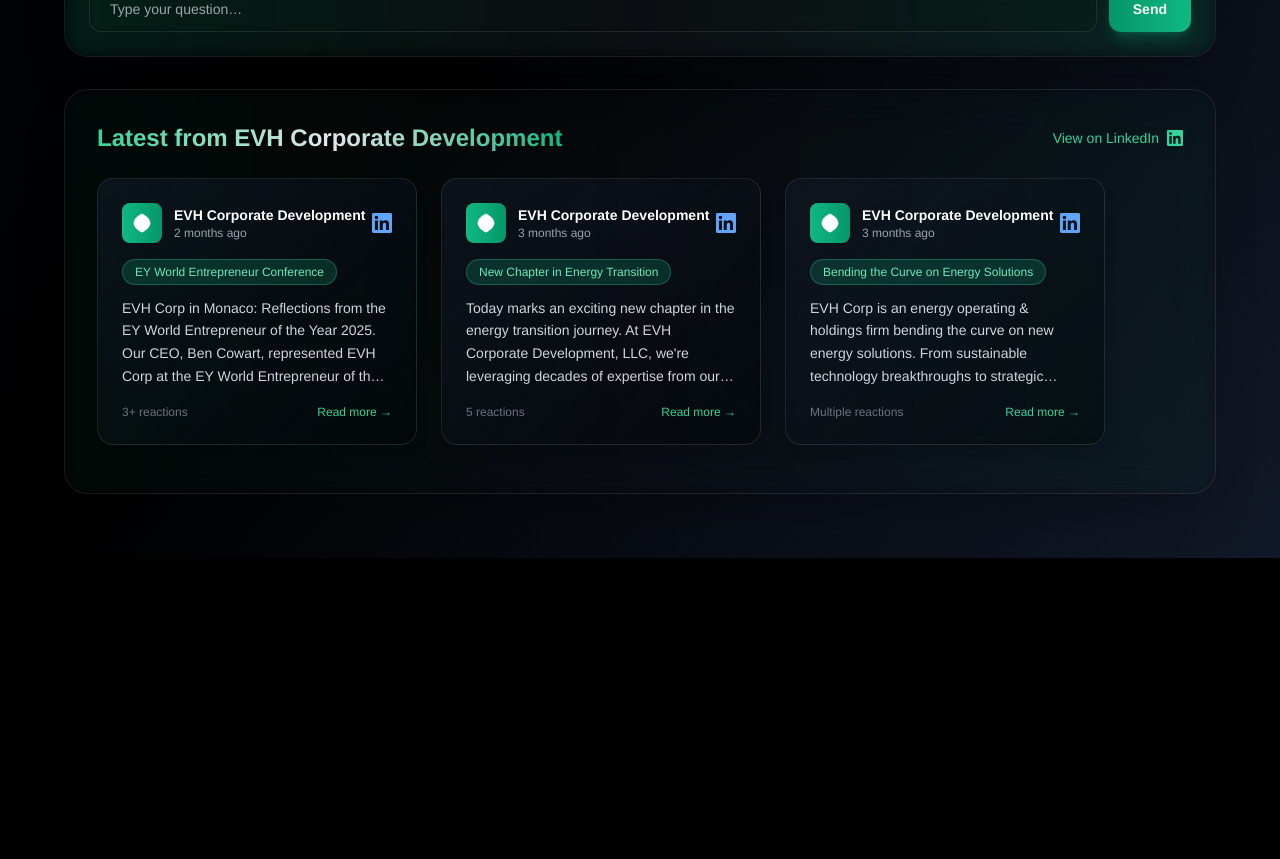
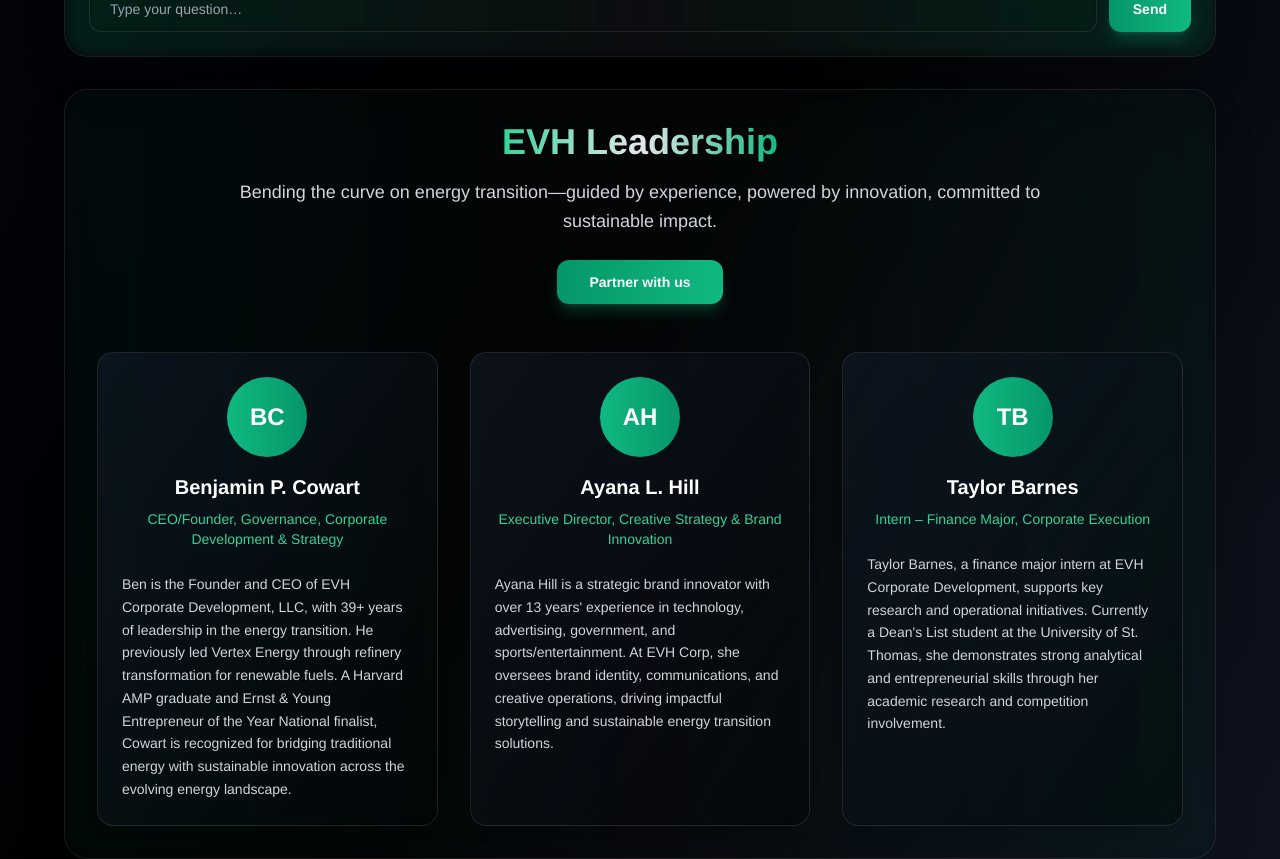
Before and after one commit to Taylorbarnes/evhaiweb, a Next.js app: page / in a window 1280 px wide. Shown: the part 1020-1879 px from the top of the page. Before the commit the page ends 1578 px from the top, so only its background shows below. Built offline with nearby package versions, Linux system fonts and the light colour scheme.

Commit message:
added-leadership-section

```diff
--- a/app/page.js
+++ b/app/page.js
@@ -203,6 +203,83 @@
         </footer>
       </div>
 
+      {/* EVH Leadership Section */}
+      <div className="relative max-w-6xl w-full mx-4 md:mx-8 lg:mx-auto mb-8">
+        <div className="relative bg-black/10 backdrop-blur-xl border border-white/10 rounded-3xl p-8 shadow-2xl overflow-hidden">
+          <div className="absolute -inset-0.5 bg-gradient-to-r from-emerald-500/10 via-gray-600/10 to-emerald-500/10 rounded-3xl blur opacity-50"></div>
+          <div className="relative z-10">
+            <div className="text-center mb-12">
+              <h2 className="text-3xl md:text-4xl font-bold mb-4">
+                <span className="bg-gradient-to-r from-emerald-400 via-gray-200 to-emerald-500 bg-clip-text text-transparent">
+                  EVH Leadership
+                </span>
+              </h2>
+              <p className="text-lg text-gray-300 max-w-4xl mx-auto leading-relaxed">
+                Bending the curve on energy transition—guided by experience, powered by innovation, committed to sustainable impact.
+              </p>
+              <div className="mt-6">
+                <button className="px-8 py-3 rounded-xl bg-gradient-to-r from-emerald-600 to-emerald-500 hover:from-emerald-500 hover:to-emerald-400 text-white text-sm font-medium shadow-lg shadow-emerald-500/25 transition-all duration-300 backdrop-blur-sm">
+                  <span className="bg-gradient-to-r from-white to-gray-100 bg-clip-text text-transparent font-semibold">
+                    Partner with us
+                  </span>
+                </button>
+              </div>
+            </div>
+
+            {/* Leadership Team Grid */}
+            <div className="grid md:grid-cols-2 lg:grid-cols-3 gap-8">
+              {/* Benjamin P. Cowart */}
+              <div className="bg-gradient-to-br from-gray-900/60 to-black/40 backdrop-blur-sm border border-white/10 rounded-2xl p-6 shadow-lg hover:shadow-xl transition-all duration-300 hover:border-emerald-400/30">
+                <div className="mb-6">
+                  <div className="w-20 h-20 bg-gradient-to-r from-emerald-500 to-emerald-600 rounded-full flex items-center justify-center p-4 mx-auto mb-4">
+                    <span className="text-2xl font-bold text-white">BC</span>
+                  </div>
+                  <h3 className="text-xl font-bold text-white text-center mb-2">Benjamin P. Cowart</h3>
+                  <p className="text-emerald-400 text-sm font-medium text-center mb-4">
+                    CEO/Founder, Governance, Corporate Development & Strategy
+                  </p>
+                </div>
+                <p className="text-gray-300 text-sm leading-relaxed">
+                  Ben is the Founder and CEO of EVH Corporate Development, LLC, with 39+ years of leadership in the energy transition. He previously led Vertex Energy through refinery transformation for renewable fuels. A Harvard AMP graduate and Ernst & Young Entrepreneur of the Year National finalist, Cowart is recognized for bridging traditional energy with sustainable innovation across the evolving energy landscape.
+                </p>
+              </div>
+
+              {/* Ayana L. Hill */}
+              <div className="bg-gradient-to-br from-gray-900/60 to-black/40 backdrop-blur-sm border border-white/10 rounded-2xl p-6 shadow-lg hover:shadow-xl transition-all duration-300 hover:border-emerald-400/30">
+                <div className="mb-6">
+                  <div className="w-20 h-20 bg-gradient-to-r from-emerald-500 to-emerald-600 rounded-full flex items-center justify-center p-4 mx-auto mb-4">
+                    <span className="text-2xl font-bold text-white">AH</span>
+                  </div>
+                  <h3 className="text-xl font-bold text-white text-center mb-2">Ayana L. Hill</h3>
+                  <p className="text-emerald-400 text-sm font-medium text-center mb-4">
+                    Executive Director, Creative Strategy & Brand Innovation
+                  </p>
+                </div>
+                <p className="text-gray-300 text-sm leading-relaxed">
+                  Ayana Hill is a strategic brand innovator with over 13 years' experience in technology, advertising, government, and sports/entertainment. At EVH Corp, she oversees brand identity, communications, and creative operations, driving impactful storytelling and sustainable energy transition solutions.
+                </p>
+              </div>
+
+              {/* Taylor Barnes */}
+              <div className="bg-gradient-to-br from-gray-900/60 to-black/40 backdrop-blur-sm border border-white/10 rounded-2xl p-6 shadow-lg hover:shadow-xl transition-all duration-300 hover:border-emerald-400/30 md:col-span-2 lg:col-span-1">
+                <div className="mb-6">
+                  <div className="w-20 h-20 bg-gradient-to-r from-emerald-500 to-emerald-600 rounded-full flex items-center justify-center p-4 mx-auto mb-4">
+                    <span className="text-2xl font-bold text-white">TB</span>
+                  </div>
+                  <h3 className="text-xl font-bold text-white text-center mb-2">Taylor Barnes</h3>
+                  <p className="text-emerald-400 text-sm font-medium text-center mb-4">
+                    Intern – Finance Major, Corporate Execution
+                  </p>
+                </div>
+                <p className="text-gray-300 text-sm leading-relaxed">
+                  Taylor Barnes, a finance major intern at EVH Corporate Development, supports key research and operational initiatives. Currently a Dean's List student at the University of St. Thomas, she demonstrates strong analytical and entrepreneurial skills through her academic research and competition involvement.
+                </p>
+              </div>
+            </div>
+          </div>
+        </div>
+      </div>
+
       {/* LinkedIn Posts Section */}
       <div className="relative max-w-6xl w-full mx-4 md:mx-8 lg:mx-auto mb-8">
         <div className="relative bg-black/10 backdrop-blur-xl border border-white/10 rounded-3xl p-8 shadow-2xl overflow-hidden">
```
